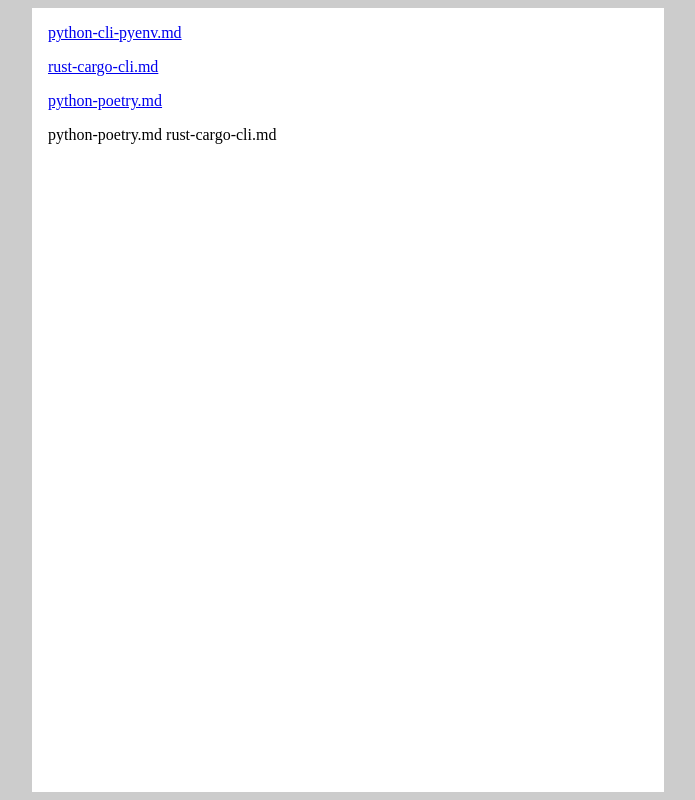
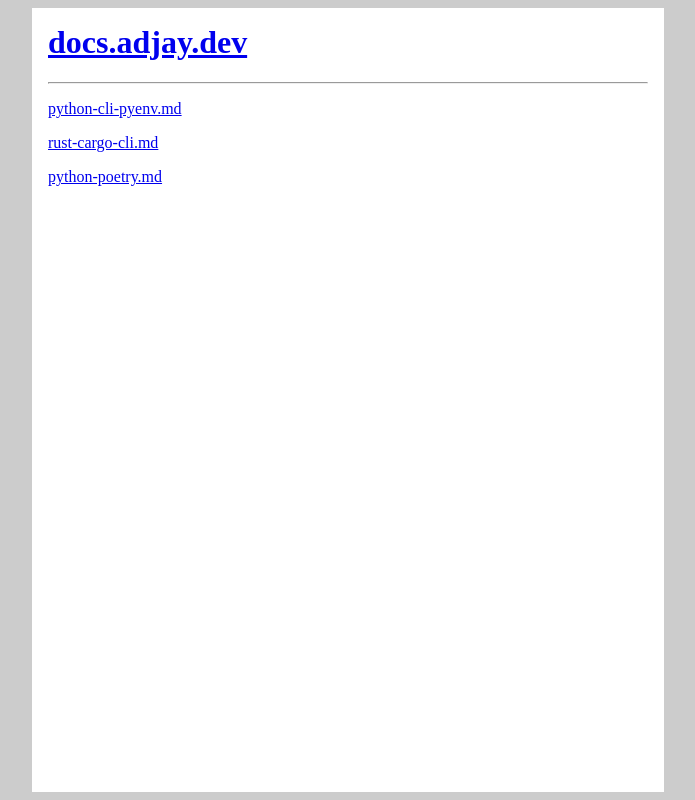
Before and after one commit to adjaythakoerdien/markdown-docs-python, a FastAPI app: page / in a window 1280 px wide. Shown: the whole page, without its empty margins (292-987 px from the left). Run offline with FastAPI, Linux system fonts and the light colour scheme.

Commit message:
Updated Dockerfile and first.html

```diff
--- a/templates/first.html
+++ b/templates/first.html
@@ -36,10 +36,11 @@
 </head>
 
 <body>
+	<a href="/">
+		<h1>docs.adjay.dev</h1>
+	</a>
+	<hr>
 	{{ body | safe }}
 </body>
 
 </html>
-
-python-poetry.md
-rust-cargo-cli.md
```
Also changed, not shown: 1 other file.
